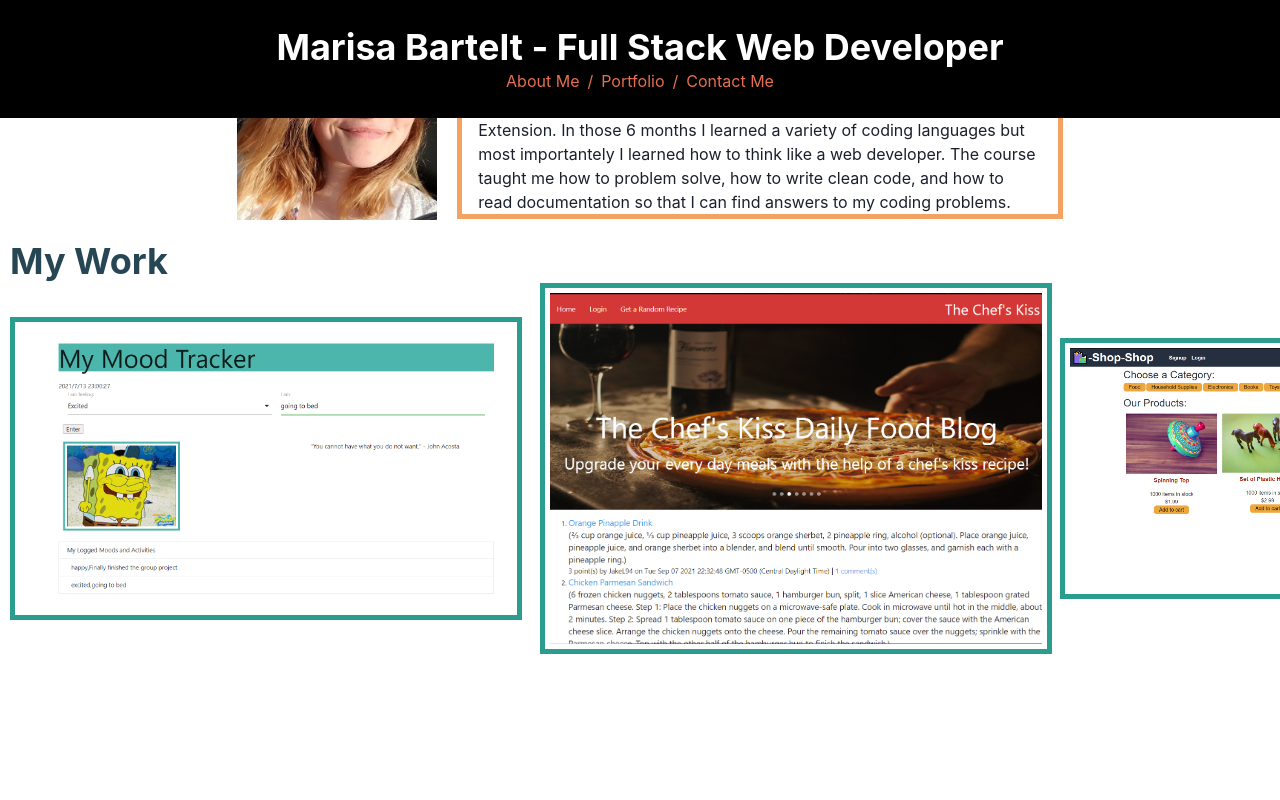
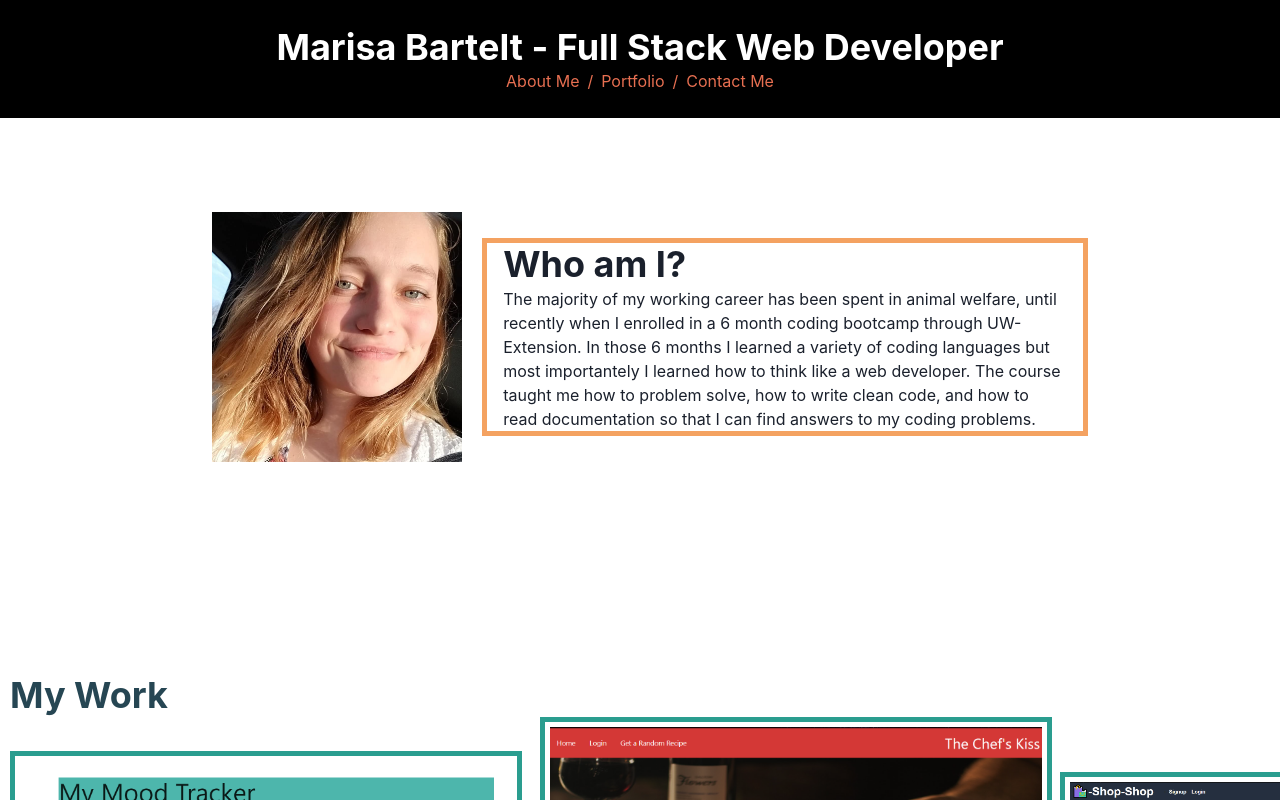
Before and after one commit to marisandb/react-portfolio, a React (Create React App) app: page / in a window 1280 px wide. Shown: the top 800 px of the page. Built offline with nearby package versions, Linux system fonts and the light colour scheme.

Commit message:
updated css for about me section

```diff
--- a/src/components/About/index.js
+++ b/src/components/About/index.js
@@ -1,21 +1,25 @@
 import React from 'react';
 import coverImage from "../../assets/AboutMe.jpg";
 import { Image, Heading, Container, Box, Center } from "@chakra-ui/react"
-
+import "./style.css"
 
 function About() {
   return (
+    <section id="about">
     <Center>
-        <Image  m="20px" boxSize="200px" objectFit="cover"src={coverImage} className="about-me" alt="cover" />
-    <Box className="my-5">
+        <Image  m="20px" boxSize="250px" objectFit="cover"src={coverImage} className="about-me" alt="cover" />
+        <Box className="my-5">
         <Container border="5px" borderColor="#f4a261" borderStyle="solid">
-        <Heading color="#e9c46a" id="about">Who am I?</Heading>
+        <Heading>Who am I?</Heading>
+        <p>
         The majority of my working career has been spent in animal welfare, until recently when I enrolled in a 6 month coding bootcamp through UW-Extension.
         In those 6 months I learned a variety of coding languages but most importantely I learned how to think like a web developer.
         The course taught me how to problem solve, how to write clean code, and how to read documentation so that I can find answers to my coding problems.
+        </p>
         </Container>
-    </Box>
+        </Box>
     </Center>
+    </section>
   );
 }
 
--- /dev/null
+++ b/src/components/About/style.css
@@ -0,0 +1,7 @@
+section{
+padding-top: 15%
+};
+
+.css-heading {
+    color: #e9c46a;
+};
```
